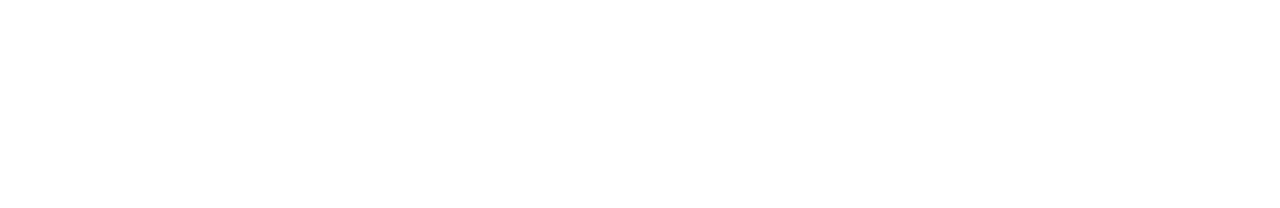
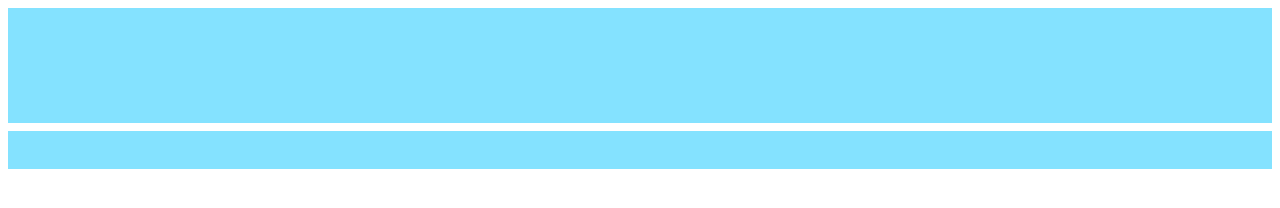
Before and after one commit to Wima92/CF-CSS-Day05-Maximilian-Katharina, a plain HTML site: page index.html in a window 1280 px wide. Drawn offline with Linux system fonts and the light colour scheme.

Commit message:
creates css and adds header

```diff
--- a/index.html
+++ b/index.html
@@ -1,9 +1,17 @@
 <!DOCTYPE html>
-<html>
+<html lang="en">
 <head>
-	<title></title>
+	<title>Intermediate Exercise</title>
+	<link rel="stylesheet" type="text/css" href="style.css">
 </head>
 <body>
 
+	<header>
+			<div id="logo">
+			</div>
+		<nav>
+		</nav>
+	</header>
+
 </body>
 </html>
--- /dev/null
+++ b/style.css
@@ -0,0 +1,12 @@
+header #logo {
+	background-color: #84E2FF;
+	width: 100%;
+	height: 9vw;
+	margin-bottom: 0.6%;
+}
+
+header nav {
+	background-color: #84E2FF;
+	width: 100%;
+	height: 3vw;
+}
```
